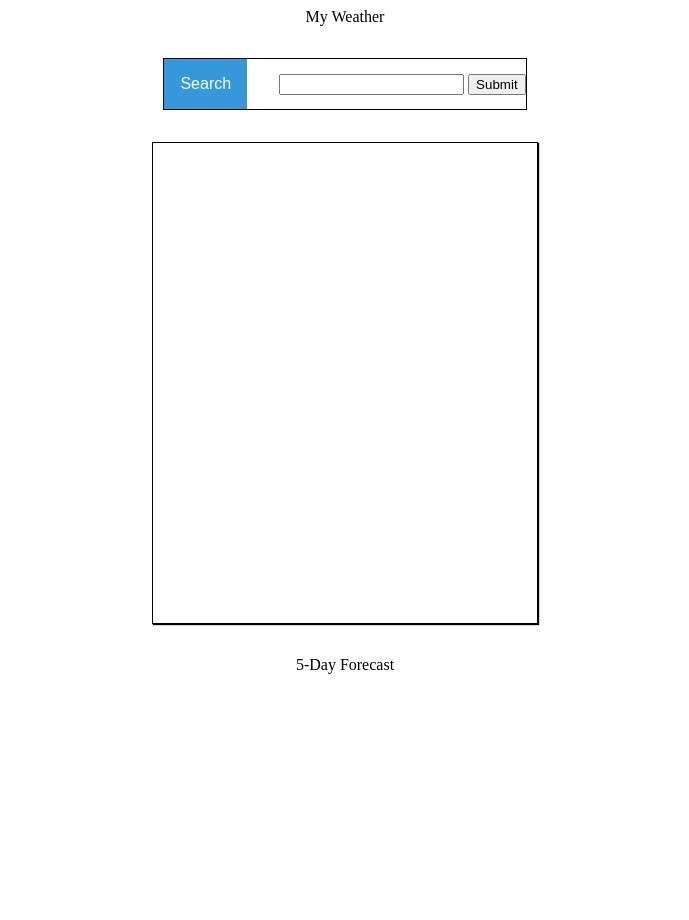
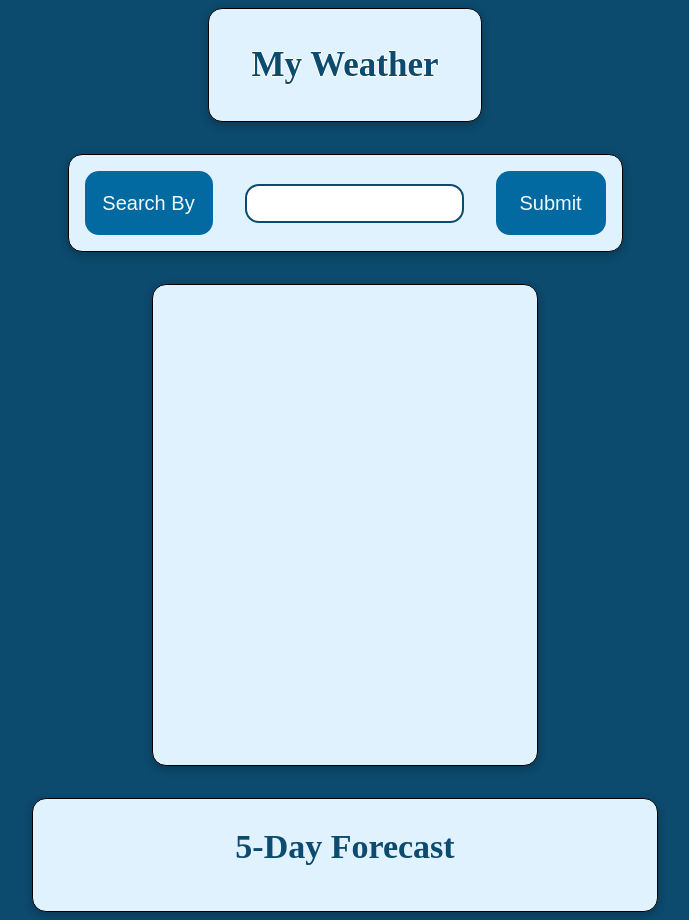
Before and after one commit to jaugs/Weather_App, a website built with webpack: page src/index.html in a window 1280 px wide. Shown: the whole page, without its empty margins (295-984 px from the left). Before the commit the page ends 842 px from the top, so only its background shows below. Built offline with nearby package versions, Linux system fonts and the light colour scheme.

Commit message:
updated styling

```diff
--- a/src/index.html
+++ b/src/index.html
@@ -11,25 +11,28 @@
 
     <div class="searchContainer">
       <div class="dropdownMenu">
-      <button class="dropbtn">Search</button>
+      <button class="dropbtn">Search By</button>
       <div id="drop" class="dropdown-content">
         <a id="zipcode" href="#">Zip Code</a>
         <a id="city" href="#">City</a>
       </div>
     </div>
-    <div class="searchBar">
+
       <input type="text" name="Search" id="search">
       <button class="confirm">Submit</button>
     </div>
-  </div>
 
   <div id="display"></div>
-  <div id="forecast">5-Day Forecast</div>
+  <div class="forecastContainer">
+  <div class="forecastTitle">5-Day Forecast</div>
+  <div id="forecast">
     <div class="day" id="day1"></div>
     <div class="day" id="day2"></div>
     <div class="day" id="day3"></div>
     <div class="day" id="day4"></div>
     <div class="day" id="day5"></div>
   </div>
+  </div>
+  </div>
   </body>
 </html>
--- a/src/index.js
+++ b/src/index.js
@@ -124,14 +124,11 @@ function displayForecast(data) {
    const day4 = document.getElementById('day4')
    const day5 = document.getElementById('day5')
 
-
    let day1Temp = [];
    for (let i = 0; i < 8; i++) {
       day1Temp[i] = (data.list[i].main.temp);
    }
    const max1 = day1Temp.reduce((a, b) => Math.max(a, b), -Infinity);
-   console.log(max1);
-   console.log(typeof(max1));
    const min1 = day1Temp.reduce((a, b) => Math.min(a, b))
    day1.innerText= `${max1}°F/${min1}°F`;
 
--- a/src/style.css
+++ b/src/style.css
@@ -1,46 +1,83 @@
-/* Dropdown Button */
-.dropbtn {
-    background-color: #3498DB;
-    color: white;
-    padding: 16px;
-    font-size: 16px;
+body {
+  background-color: #0c4a6e;
+}
+
+.header {
+  background-color: #e0f2fe;
+  text-shadow: -1px 0  white, 0 1px  white, 1px 0  white, 0 -1px  white;
+  font-size: 35px;
+  font-weight: 600;
+  color: #0c4a6e;
+  width: 15rem;
+  height: 5rem;
+  display: flex;
+  flex-direction: row;
+  align-items: center;
+  justify-content: center;
+  border: 1px solid black;
+  box-shadow: rgba(0, 0, 0, 0.24) 0px 3px 8px;
+  padding: 1rem;
+  border-radius: 14px;
+}
+
+.confirm {
+  background-color: #0369a1;
+    width: 8rem;
+    height: 4rem;
+    color: #f0f9ff;
+    padding: 10px;
+    font-size: 20px;
     border: none;
     cursor: pointer;
+    border-radius: 14px;
+}
+
+input[type=text] {
+  width: 45%;
+  border: 2px solid #0c4a6e;
+  border-radius: 14px;
+  padding: 10px;
+}
+
+.dropbtn {
+    background-color: #0369a1;
+    width: 8rem;
+    height: 4rem;
+    color: #f0f9ff;
+    padding: 10px;
+    font-size: 20px;
+    border: none;
+    cursor: pointer;
+    border-radius: 14px;
   }
 
-  /* Dropdown button on hover & focus */
-  .dropbtn:hover, .dropbtn:focus {
-    background-color: #2980B9;
+  .dropbtn:hover, .dropbtn:focus, .confirm:hover, .confirm:focus {
+    background-color: #0c4a6e;
   }
 
-  /* The container <div> - needed to position the dropdown content */
   .dropdownMenu {
     position: relative;
     display: inline-block;
   }
 
-  /* Dropdown Content (Hidden by Default) */
   .dropdown-content {
     display: none;
     position: absolute;
-    background-color: #f1f1f1;
+    background-color: #f0f9ff;
     min-width: 160px;
     box-shadow: 0px 8px 16px 0px rgba(0,0,0,0.2);
     z-index: 1;
   }
 
-  /* Links inside the dropdown */
   .dropdown-content a {
-    color: black;
+    color: #0c4a6e;
     padding: 12px 16px;
     text-decoration: none;
     display: block;
   }
 
-  /* Change color of dropdown links on hover */
-  .dropdown-content a:hover {background-color: #ddd;}
+  .dropdown-content a:hover {background-color: #bae6fd;}
 
-  /* Show the dropdown menu (use JS to add this class to the .dropdown-content container when the user clicks on the dropdown button) */
   .show {display:block;}
 
 .container {
@@ -52,25 +89,31 @@
 }
 
 .searchContainer {
+  background-color: #e0f2fe;
   display: flex;
   flex-direction: row;
   gap: 2rem;
   align-items: center;
   justify-content: center;
   border: 1px solid black;
+  box-shadow: rgba(0, 0, 0, 0.24) 0px 3px 8px;
+  padding: 1rem;
+  border-radius: 14px;
 
 }
 
 #display {
+  background-color: #e0f2fe;
   width: 24rem;
   height: 30rem;
   display: flex;
   flex-direction: column;
   border: 1px solid black;
-  box-shadow: 1px 1px 1px;
+  box-shadow: rgba(0, 0, 0, 0.24) 0px 3px 8px;
   justify-content: center;
   align-items: center;
   gap: 5rem;
+  border-radius: 14px;
 
 }
 
@@ -118,3 +161,34 @@
     font-size: 36px;
     font-weight: 700;
   }
+.forecastTitle {
+  display: flex;
+  justify-content: center;
+  align-items: center;
+  font-size: 34px;
+  font-weight: 700;
+}
+  #forecast {
+    display: flex;
+    flex-direction: row;
+    align-items: center;
+    justify-content: center;
+    gap: 1rem;
+    padding: 1px;
+
+  }
+
+  .forecastContainer {
+    display: flex;
+    flex-direction: column;
+    align-items: center;
+    justify-content: center;
+    gap: 15px;
+    width: 39rem;
+    height: 7rem;
+    color: #0c4a6e;
+    background-color: #e0f2fe;
+    border: 1px solid black;
+    box-shadow: rgba(0, 0, 0, 0.24) 0px 3px 8px;
+    border-radius: 14px;
+  }
```
Also changed, not shown: dist/index.bundle.js, dist/index.html.
